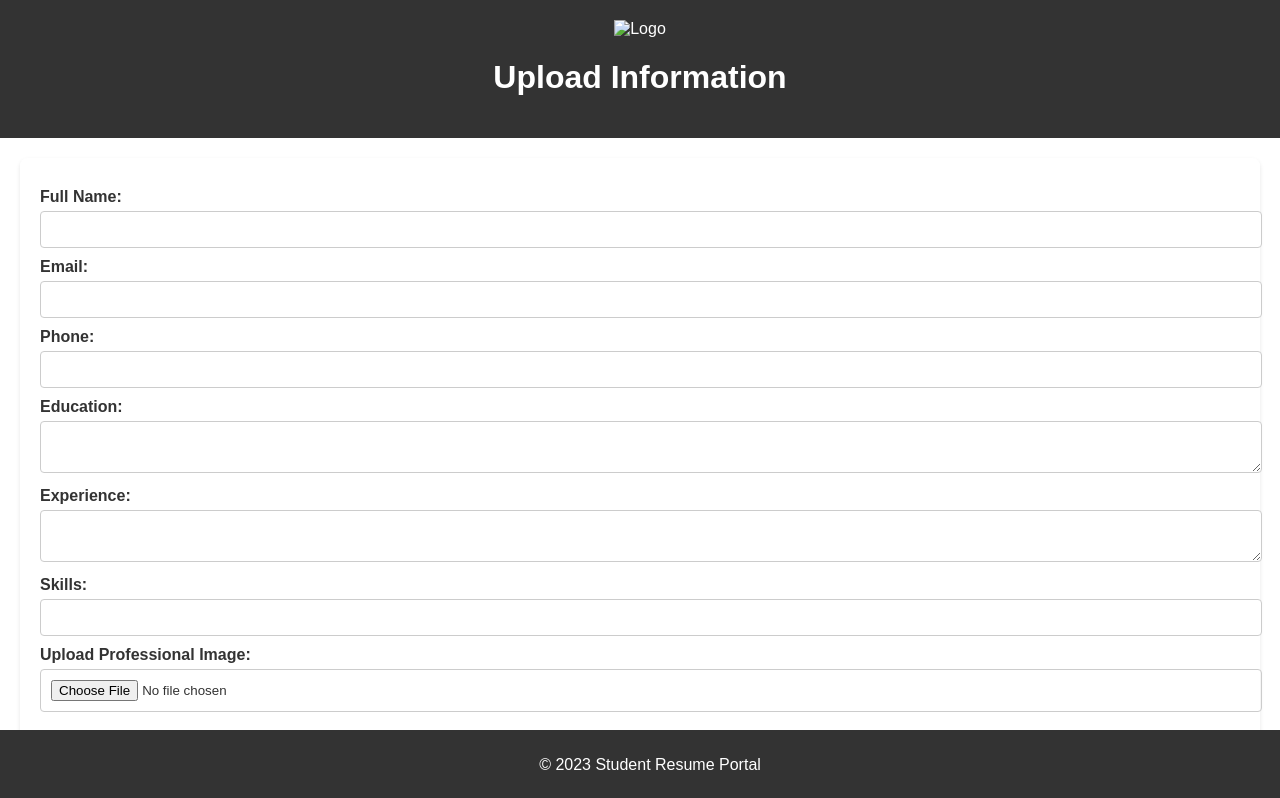
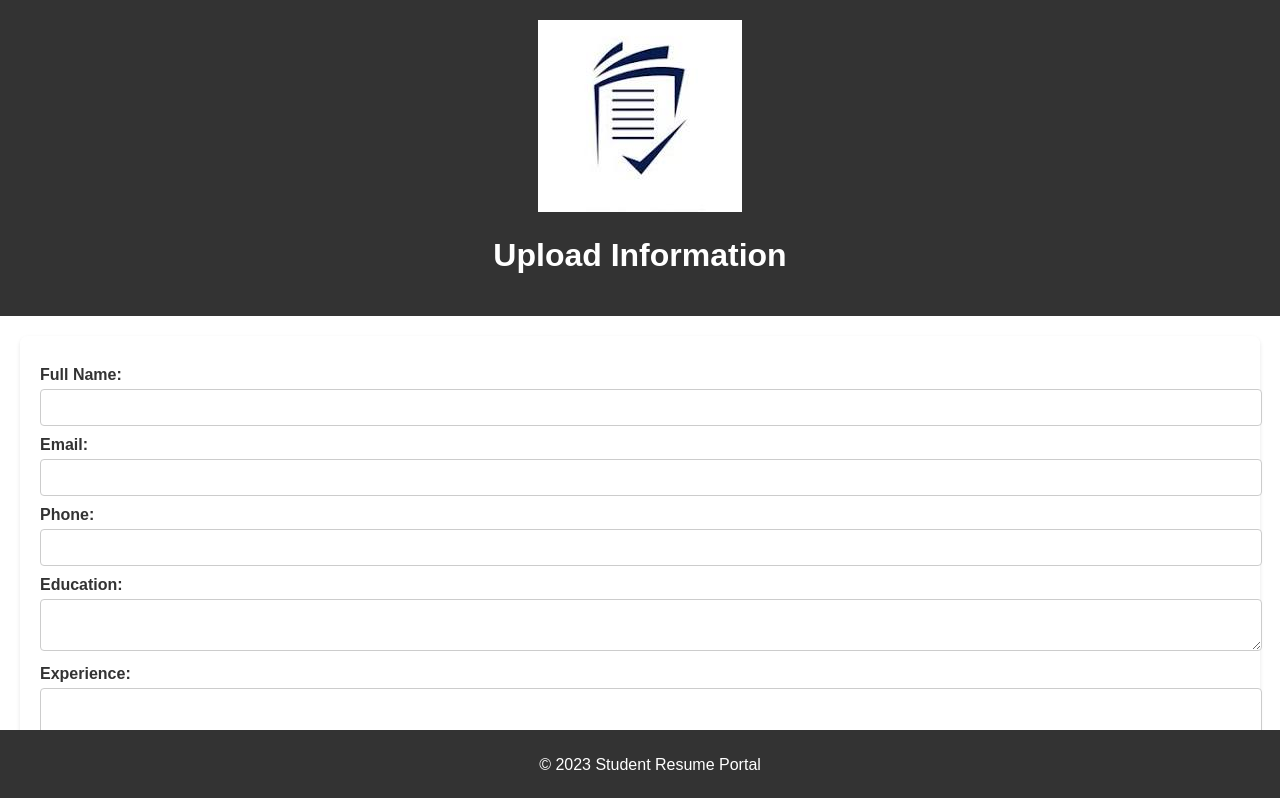
Before and after one commit to Akshay-Kumar-06/StudentResumePortal, a plain HTML site: page upload_info.html in a window 1280 px wide. Shown: the top 798 px of the page. Drawn offline with Linux system fonts and the light colour scheme.

Commit message:
Update upload_info.html

```diff
--- a/upload_info.html
+++ b/upload_info.html
@@ -9,7 +9,7 @@
 <body>
   <header>
     <div class="logo">
-      <img src="images/logo.png" alt="Logo">
+      <img src="logo.png" alt="Logo">
     </div>
     <h1>Upload Information</h1>
   </header>
```
